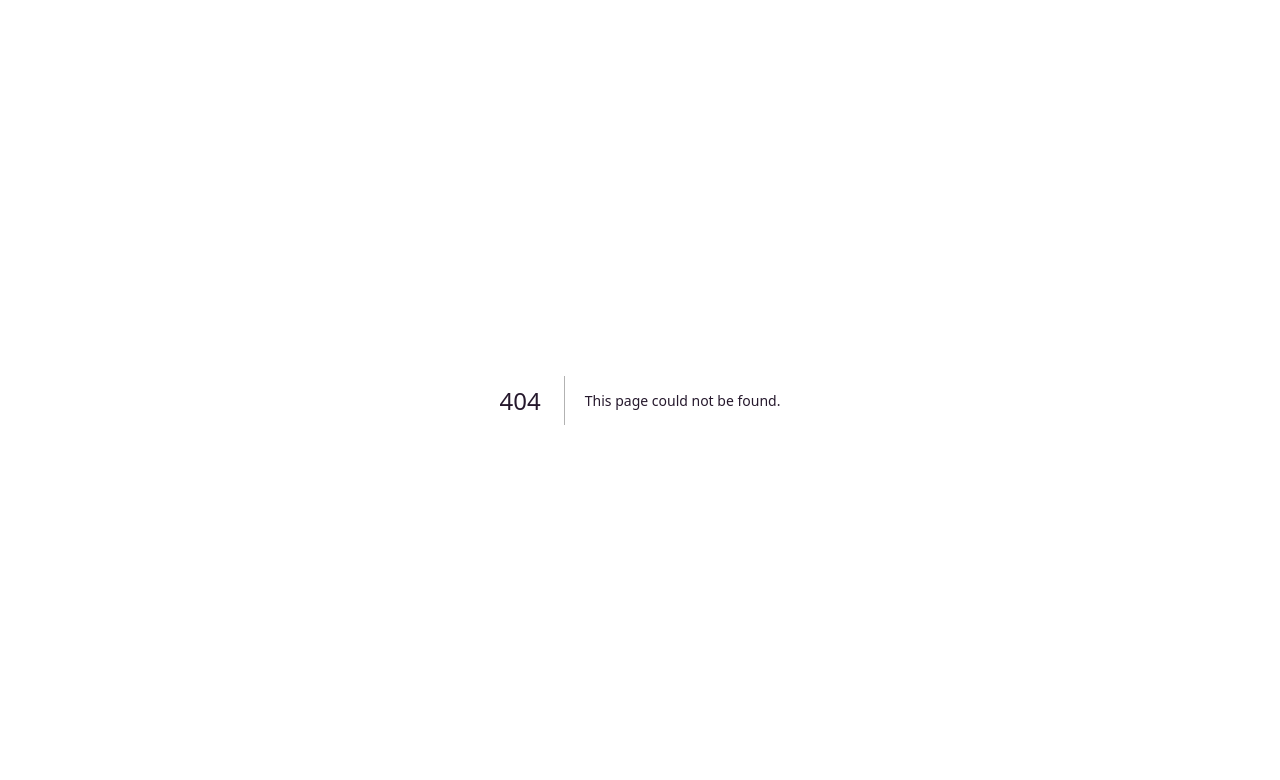
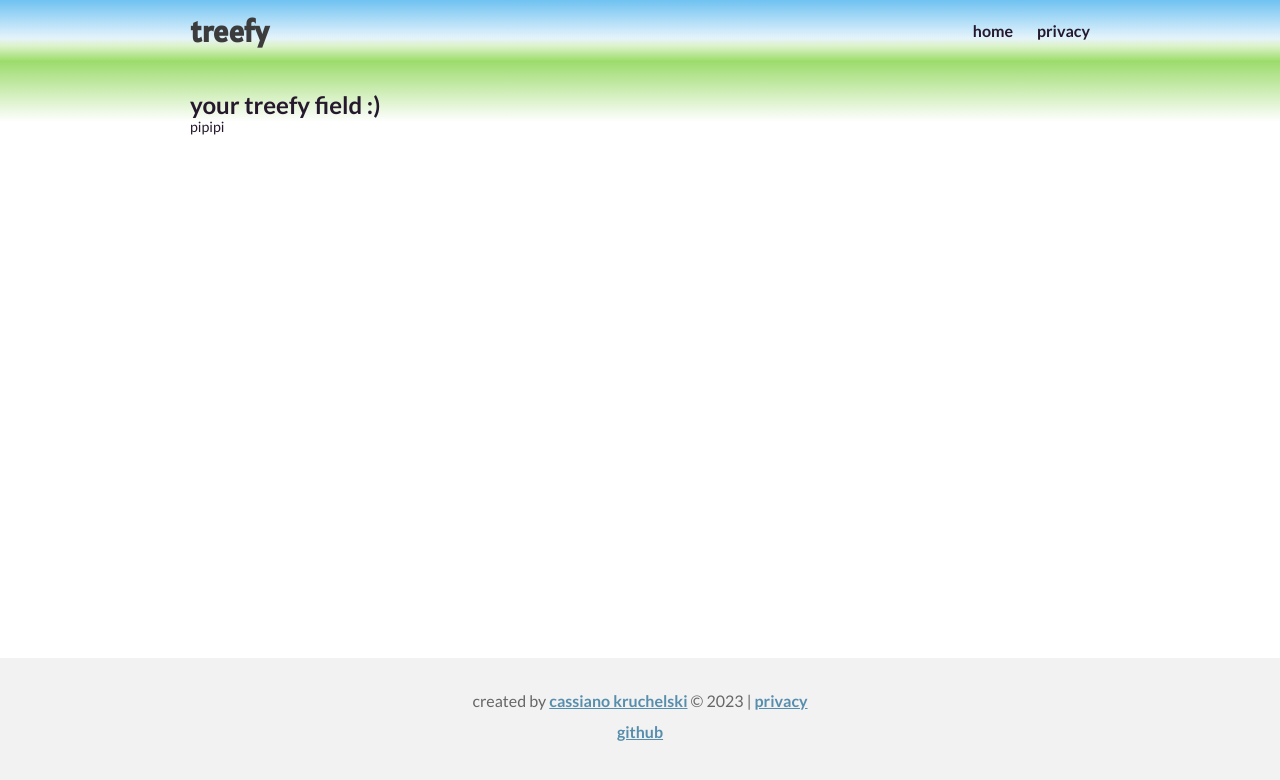
Before and after one commit to oicassi/treefy, a Next.js app: page /field in a window 1280 px wide. Before the commit this address had no page. Shown: the top 780 px of the page. Built offline with nearby package versions, Linux system fonts and the light colour scheme; no server answers.

Commit message:
add field page

```diff
--- a/next.config.js
+++ b/next.config.js
@@ -1,24 +1,16 @@
 const path = require('path');
+const querystring = require('querystring');
 
 const STATE = 'fuckshit';
 const SPOTIFY_AUTH_ENDPOINT = 'https://accounts.spotify.com/authorize';
 const SPOTIFY_SCOPES = 'user-top-read user-read-recently-played user-read-private';
 
-const getRedirectUrl = () => {
-  const queries = {
-    response_type: 'token',
-    client_id: encodeURIComponent(process.env.CLIENT_ID),
-    scope: encodeURIComponent(SPOTIFY_SCOPES),
-    redirect_uri: encodeURIComponent(process.env.REDIRECT_URI),
-    state: STATE,
-  };
-
-  const queryString = Object.keys(queries).reduce((acc, curr, i) => {
-    return `${acc}${i ? '&' : '?'}${curr}=${queries[curr]}`;
-  }, '');
-
-  const url = `${SPOTIFY_AUTH_ENDPOINT}${queryString}`;
-  return url;
+const queries = {
+  response_type: 'code',
+  client_id: encodeURIComponent(process.env.CLIENT_ID),
+  scope: encodeURIComponent(SPOTIFY_SCOPES),
+  redirect_uri: encodeURIComponent(process.env.REDIRECT_URI),
+  state: STATE,
 };
 
 /** @type {import('next').NextConfig} */
@@ -33,7 +25,7 @@ const nextConfig = {
     return [
       {
         source: '/login',
-        destination: getRedirectUrl(),
+        destination: `${SPOTIFY_AUTH_ENDPOINT}?${querystring.stringify(queries)}`,
         permanent: true,
       },
     ];
--- /dev/null
+++ b/src/pages/field.js
@@ -0,0 +1,38 @@
+import { useEffect, useState } from 'react';
+import Head from 'next/head';
+import Layout from '@/components/Layout';
+import styles from '@/styles/pages/field.module.scss';
+import utilsStyles from '@/styles/base/utils.module.scss';
+
+const Field = () => {
+  const [spotifyData, setSpotifyData] = useState(null);
+
+  const normalizeSpotifyData = (rawData) => {};
+
+  const getSpotifyData = async () => {};
+
+  const getToken = () => {};
+
+  const init = () => {
+    // se tem dados no state (talvez)
+    // se nao tiver token no session storage E nao tiver code na url retorna
+    // pega info do token (getSpotifyToken)
+    // pega os dados (getSpotifyData)
+  };
+
+  return (
+    <Layout isHome={false}>
+      <Head>
+        <title>field | treefy</title>
+      </Head>
+      <div className={styles.container}>
+        <section className={utilsStyles.container}>
+          <h1 className={styles.title}>your treefy field :)</h1>
+          <p>pipipi</p>
+        </section>
+      </div>
+    </Layout>
+  );
+};
+
+export default Field;
--- a/src/pages/privacy.js
+++ b/src/pages/privacy.js
@@ -1,13 +1,9 @@
 import Head from 'next/head';
-import Link from 'next/link';
-import Button from '@/components/Button';
 import Layout from '@/components/Layout';
-import { useMediaQuery } from '@/utils/hooks';
 import styles from '@/styles/pages/privacy.module.scss';
 import utilsStyles from '@/styles/base/utils.module.scss';
 
 const Privacy = () => {
-  const isMobile = useMediaQuery('mobile');
   return (
     <Layout isHome={false}>
       <Head>
--- /dev/null
+++ b/src/styles/pages/field.module.scss
@@ -0,0 +1,12 @@
+.container {
+  @extend %content-container;
+  padding-top: $spacing-xs;
+
+  @include above($mobile) {
+    padding-top: $spacing-sm;
+  }
+
+  .title {
+    @extend %title-2;
+  }
+}
```
